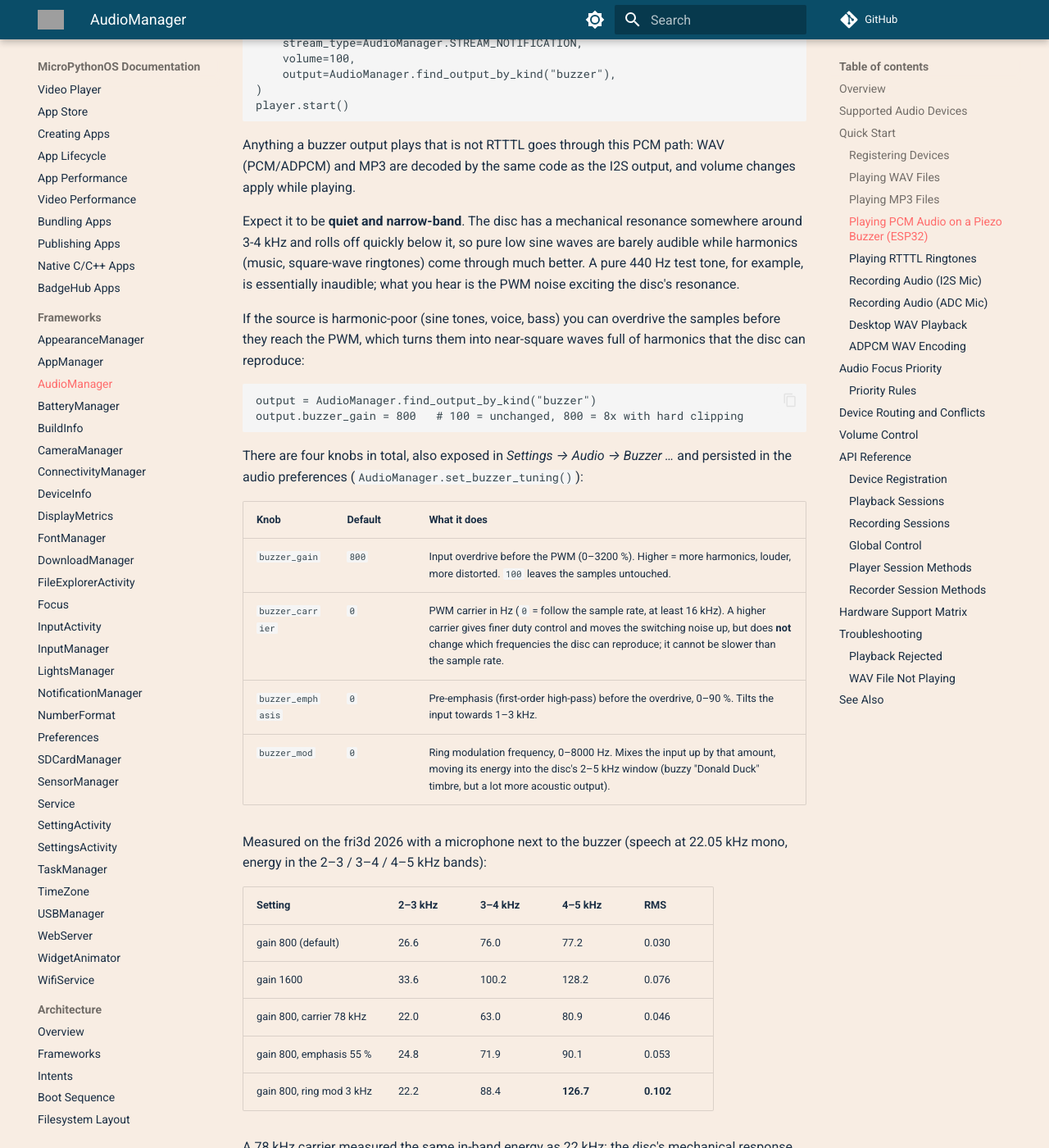
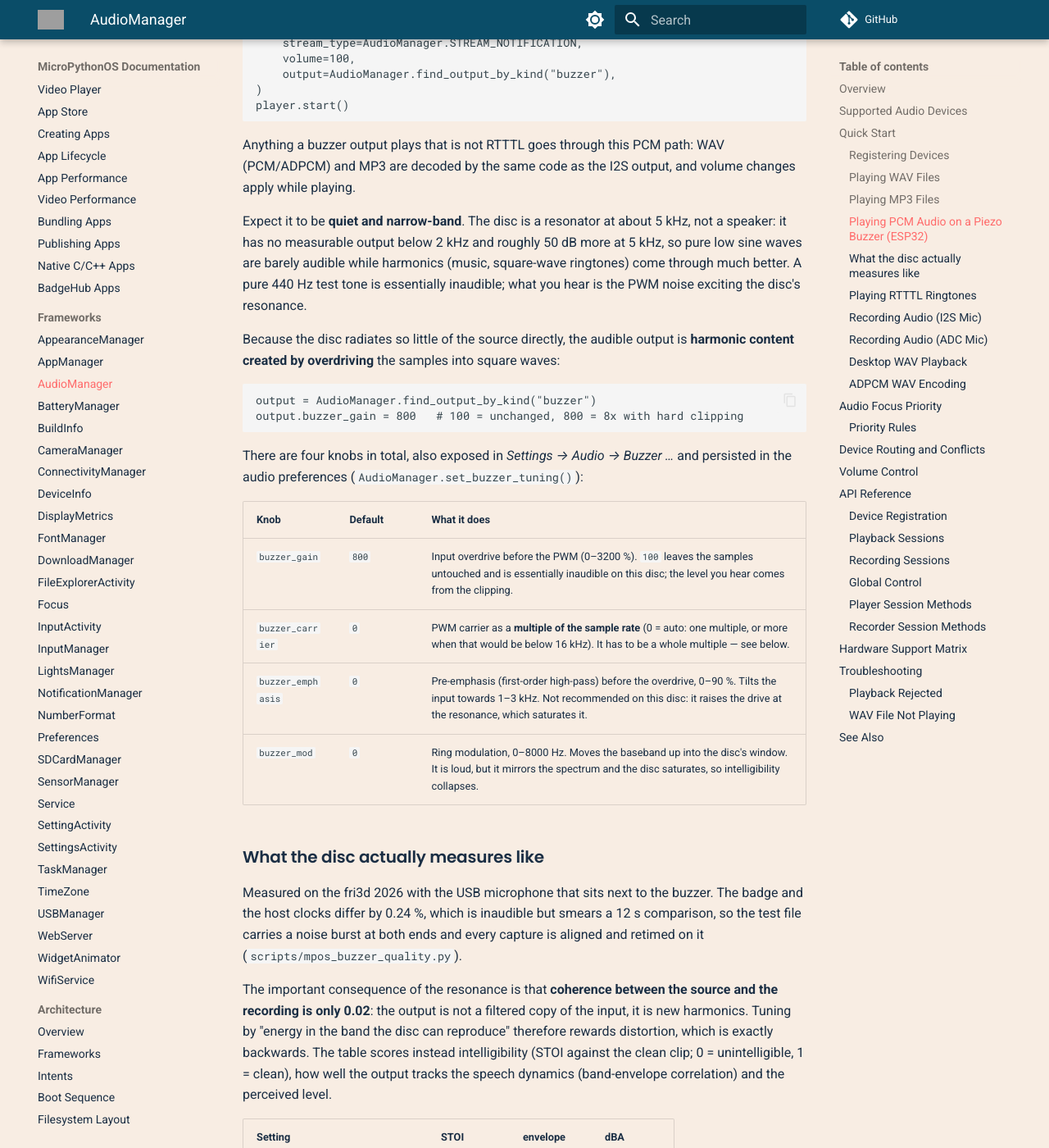
Before and after one commit to MicroPythonOS/docs, an MkDocs documentation site: the page built from docs/frameworks/audiomanager.md, in a window 1280 px wide and 1400 px high, scrolled down 2929 px. Shown: the whole window at 82% size. Built offline with MkDocs 1.6.1 and Material for MkDocs 9.7.7, drawn with Linux system fonts in a browser that asks for light colours; comment, search, counter and statistics services are not loaded; some of the changed text lies outside the part shown; grey boxes are pictures that could not be loaded.

Commit message:
audiomanager: measure the buzzer by intelligibility, not energy
The energy table was measuring the wrong thing: the piezo disc is a 5 kHz
resonator whose audible output is harmonic content created by the overdrive, so
energy in the reproducible band rises with distortion. Replace it with STOI,
envelope tracking and perceived level, explain why the old table was backwards,
and document that the carrier has to be a whole multiple of the sample rate
because a non-multiple turns speech into a constant squeal.

````diff
--- a/docs/frameworks/audiomanager.md
+++ b/docs/frameworks/audiomanager.md
@@ -134,15 +134,15 @@
 WAV (PCM/ADPCM) and MP3 are decoded by the same code as the I2S output, and
 volume changes apply while playing.
 
-Expect it to be **quiet and narrow-band**. The disc has a mechanical resonance
-somewhere around 3-4 kHz and rolls off quickly below it, so pure low sine waves
-are barely audible while harmonics (music, square-wave ringtones) come through
-much better. A pure 440 Hz test tone, for example, is essentially inaudible;
-what you hear is the PWM noise exciting the disc's resonance.
+Expect it to be **quiet and narrow-band**. The disc is a resonator at about
+5 kHz, not a speaker: it has no measurable output below 2 kHz and roughly 50 dB
+more at 5 kHz, so pure low sine waves are barely audible while harmonics
+(music, square-wave ringtones) come through much better. A pure 440 Hz test tone
+is essentially inaudible; what you hear is the PWM noise exciting the disc's
+resonance.
 
-If the source is harmonic-poor (sine tones, voice, bass) you can overdrive the
-samples before they reach the PWM, which turns them into near-square waves full
-of harmonics that the disc can reproduce:
+Because the disc radiates so little of the source directly, the audible output
+is **harmonic content created by overdriving** the samples into square waves:
 
 ```python
 output = AudioManager.find_output_by_kind("buzzer")
@@ -154,30 +154,69 @@
 
 | Knob | Default | What it does |
 | --- | --- | --- |
-| `buzzer_gain` | `800` | Input overdrive before the PWM (0–3200 %). Higher = more harmonics, louder, more distorted. `100` leaves the samples untouched. |
-| `buzzer_carrier` | `0` | PWM carrier in Hz (`0` = follow the sample rate, at least 16 kHz). A higher carrier gives finer duty control and moves the switching noise up, but does **not** change which frequencies the disc can reproduce; it cannot be slower than the sample rate. |
-| `buzzer_emphasis` | `0` | Pre-emphasis (first-order high-pass) before the overdrive, 0–90 %. Tilts the input towards 1–3 kHz. |
-| `buzzer_mod` | `0` | Ring modulation frequency, 0–8000 Hz. Mixes the input up by that amount, moving its energy into the disc's 2–5 kHz window (buzzy "Donald Duck" timbre, but a lot more acoustic output). |
+| `buzzer_gain` | `800` | Input overdrive before the PWM (0–3200 %). `100` leaves the samples untouched and is essentially inaudible on this disc; the level you hear comes from the clipping. |
+| `buzzer_carrier` | `0` | PWM carrier as a **multiple of the sample rate** (0 = auto: one multiple, or more when that would be below 16 kHz). It has to be a whole multiple — see below. |
+| `buzzer_emphasis` | `0` | Pre-emphasis (first-order high-pass) before the overdrive, 0–90 %. Tilts the input towards 1–3 kHz. Not recommended on this disc: it raises the drive at the resonance, which saturates it. |
+| `buzzer_mod` | `0` | Ring modulation, 0–8000 Hz. Moves the baseband up into the disc's window. It is loud, but it mirrors the spectrum and the disc saturates, so intelligibility collapses. |
 
-Measured on the fri3d 2026 with a microphone next to the buzzer (speech at
-22.05 kHz mono, energy in the 2–3 / 3–4 / 4–5 kHz bands):
+### What the disc actually measures like
 
-| Setting | 2–3 kHz | 3–4 kHz | 4–5 kHz | RMS |
-| --- | --- | --- | --- | --- |
-| gain 800 (default) | 26.6 | 76.0 | 77.2 | 0.030 |
-| gain 1600 | 33.6 | 100.2 | 128.2 | 0.076 |
-| gain 800, carrier 78 kHz | 22.0 | 63.0 | 80.9 | 0.046 |
-| gain 800, emphasis 55 % | 24.8 | 71.9 | 90.1 | 0.053 |
-| gain 800, ring mod 3 kHz | 22.2 | 88.4 | **126.7** | **0.102** |
+Measured on the fri3d 2026 with the USB microphone that sits next to the buzzer.
+The badge and the host clocks differ by 0.24 %, which is inaudible but smears a
+12 s comparison, so the test file carries a noise burst at both ends and every
+capture is aligned and retimed on it (`scripts/mpos_buzzer_quality.py`).
 
-A 78 kHz carrier measured the same in-band energy as 22 kHz: the disc's
-mechanical response, not the PWM carrier, is the limit.
+The important consequence of the resonance is that **coherence between the
+source and the recording is only 0.02**: the output is not a filtered copy of
+the input, it is new harmonics. Tuning by "energy in the band the disc can
+reproduce" therefore rewards distortion, which is exactly backwards. The table
+scores instead intelligibility (STOI against the clean clip; 0 = unintelligible,
+1 = clean), how well the output tracks the speech dynamics (band-envelope
+correlation) and the perceived level.
 
-Buzzer outputs default to `800` (the disc is quiet enough that unity gain makes
-most material inaudible); set it to `100` if you want the samples untouched.
+| Setting | STOI | envelope | dBA |
+| --- | --- | --- | --- |
+| gain 100 | 0.21 | 0.03 | −36.4 |
+| gain 200 | 0.49 | 0.67 | −29.4 |
+| gain 400 | 0.55 | 0.65 | −25.6 |
+| **gain 800 (default)** | **0.55** | **0.65** | **−25.5** |
+| gain 1600 | 0.53 | 0.37 | −20.8 |
+| gain 3200 | 0.51 | 0.29 | −19.5 |
+| gain 400, emphasis 30 % | 0.53 | 0.63 | −26.6 |
+| gain 400, emphasis 55 % | 0.21 | −0.08 | −22.7 |
+| gain 400, emphasis 75 % | 0.26 | 0.16 | −22.6 |
+| gain 400, carrier 2× | 0.54 | 0.66 | −27.0 |
+| gain 800, carrier 2× | 0.56 | 0.47 | −23.8 |
+| gain 400, carrier 4× | 0.52 | 0.63 | −28.4 |
+| gain 400, carrier 78125 Hz (3.54×) | 0.27 | 0.10 | −24.3 |
+| gain 800, carrier 78125 Hz (3.54×) | 0.29 | 0.14 | −23.7 |
+| gain 400, ring mod 2.5 kHz | 0.26 | −0.03 | −24.6 |
+| gain 400, ring mod 3 kHz | 0.23 | −0.02 | −21.7 |
+| gain 400, ring mod 4 kHz | 0.27 | −0.02 | −24.0 |
+| gain 800, ring mod 3 kHz | 0.28 | 0.22 | −20.7 |
 
-It is set per output (also accepted as `buzzer_gain=` in
-`AudioManager.Output(...)`) and applies to the next clip.
+Three conclusions:
+
+- **The tuning is at the ceiling of the architecture.** A model of the whole
+  chain — hard-clip the source, then keep only the 2.5–6 kHz the disc radiates
+  — reaches STOI 0.554, and the default measures 0.554. The band limit is the
+  wall, not the knobs; nothing in this design gets speech much past ~0.55.
+- **The gain knee is 400–800.** Unity gain is inaudible, 200 % is quiet, and
+  beyond ~800 % the level rises but the resonance saturates. Above the knee the
+  disc starts emitting a *constant tone* under everything, which halves the
+  envelope tracking (0.65 → 0.37 at gain 1600) — the "loud but awful" failure
+  that energy measurements cannot see.
+- **Anything that adds drive at the resonance saturates it.** Emphasis above
+  ~30 %, ring modulation at any setting, and a carrier that is not a whole
+  multiple of the sample rate all trade intelligibility for a few dB. The
+  carrier case is worth knowing about: 78125 Hz is 3.54× 22050 Hz, so each
+  sample's duty lands on a different number of carrier periods and the disc
+  squeals (STOI 0.27 against 0.55). The driver now snaps any carrier request
+  to a whole multiple, so the setting can no longer do that.
+
+So the defaults are gain `800` with everything else off. `400 %` measures the
+same on full-scale material and is safer with a loud source; `800 %` leaves
+headroom for quiet ones.
 
 Apps that decode and pace their own PCM instead of using a Player (the video
 player is one) can stream to any output through the small sink API:
@@ -197,10 +236,14 @@
 
 Driver notes, in case you need to work on it:
 
-- The PWM carrier follows the file's sample rate by default (at least 16 kHz)
-  and its duty cycle is rewritten from a hardware timer interrupt at that same
-  sample rate (8-48 kHz). The duty resolution is chosen so carrier × 2^bits fits
-  the LEDC clock. Samples are queued in a ring buffer in internal RAM (8 KB for
+- The PWM carrier is a whole multiple of the file's sample rate (one multiple
+  by default, more when that would be below 16 kHz) and its duty cycle is
+  rewritten from a hardware timer interrupt at the sample rate (8-48 kHz). The
+  multiple matters: with a carrier that is not a whole multiple, each sample's
+  duty lands on a different number of carrier periods, which the disc turns
+  into a constant squeal, so the driver snaps any requested carrier to the
+  nearest multiple. The duty resolution is chosen so carrier × 2^bits fits the
+  LEDC clock. Samples are queued in a ring buffer in internal RAM (8 KB for
   short clips, ~370 ms for streaming apps), so the playback thread can be
   delayed by a GC pause or a flash read without an audible gap.
 - The ESP32 backend uses LEDC timer 3 / channel 7 and `machine.Timer(1)`, so it
@@ -215,6 +258,10 @@
 - On desktop and web the same decode -> mono -> volume chain runs into an
   emulated sink that writes a temporary WAV file, so it can be exercised and
   unit-tested without hardware.
+- Tune with `scripts/mpos_buzzer_quality.py`, which plays a marker-aligned test
+  file, records it, and scores intelligibility and distortion rather than
+  energy. `prepare`, `run` and `score` are separate steps, so a capture can be
+  re-scored offline.
 
 ### Playing RTTTL Ringtones
 
````
